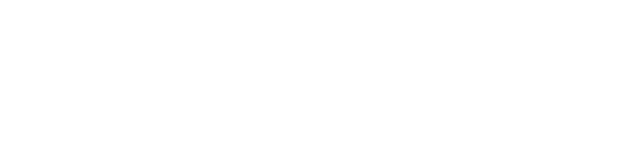
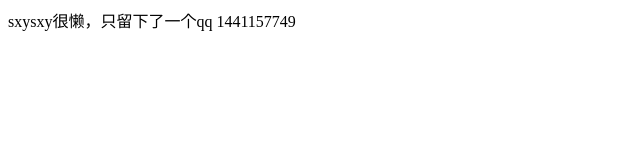
Before and after one commit to sxysxy/sxysxy.github.io, a plain HTML site: page index.html in a window 1280 px wide. Shown: the whole page, without its empty margins (0-640 px from the left). Drawn offline with Linux system fonts and the light colour scheme.

Commit message:
Update index.html

```diff
--- a/index.html
+++ b/index.html
@@ -1 +1 @@
-<p sxysxy很懒，只留下了一个qq 1441157749 /p>
+<p> sxysxy很懒，只留下了一个qq 1441157749 </p>
```
